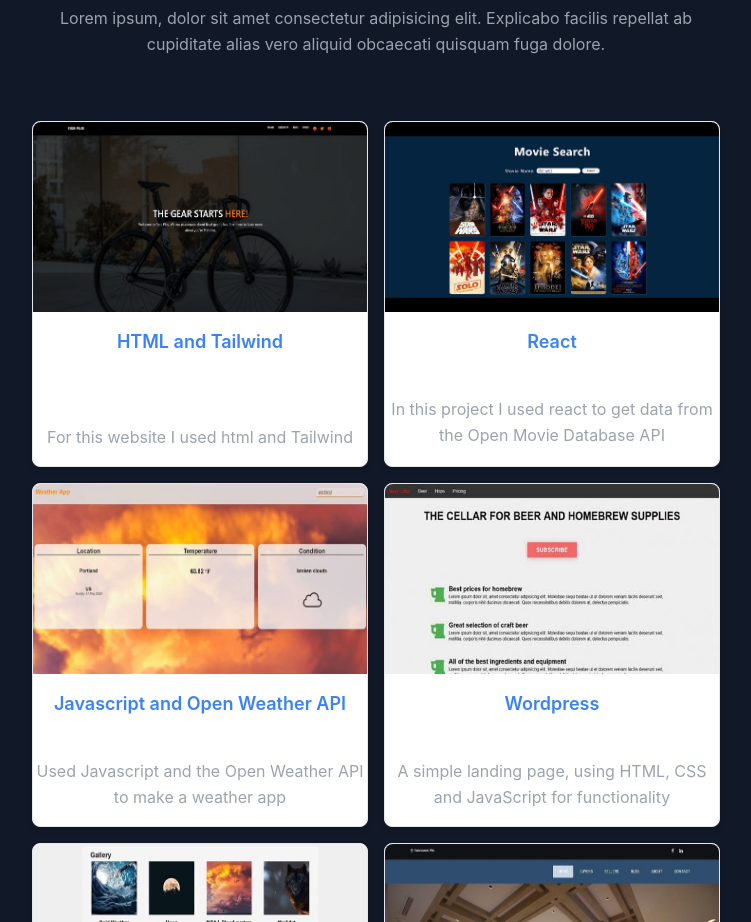
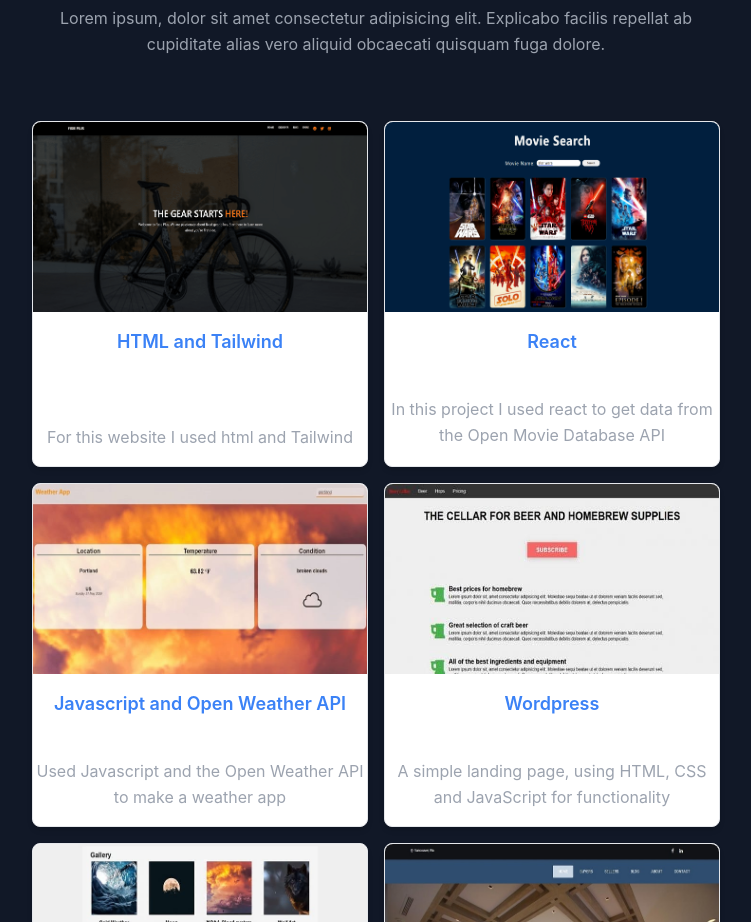
Before and after one commit to DanD88/Portfolio2, a React (Create React App) app: page / in a window 1280 px wide. Shown: the part 1580-2502 px from the top of the page, without its empty margins (264-1015 px from the left). Built offline with nearby package versions, Linux system fonts and the light colour scheme.

Commit message:
update movie app image and url

```diff
--- a/src/data.js
+++ b/src/data.js
@@ -13,8 +13,8 @@ export const projects = [
         title:"Movie Search",
         subtitle:"React",
         description:"In this project I used react to get data from the Open Movie Database API",
-        icon: require("./images/movieSearch(1).png"),
-        link:"https://dandavidsonportfolio.com/",
+        icon: require("./images/movieApp_703x400.png"),
+        link:"https://movie-db-gules.vercel.app/",
     },
     {
         title:"Weather App",
```
Also changed, not shown: src/images/movieApp.png (added), src/images/movieApp_703x400.png (added).
